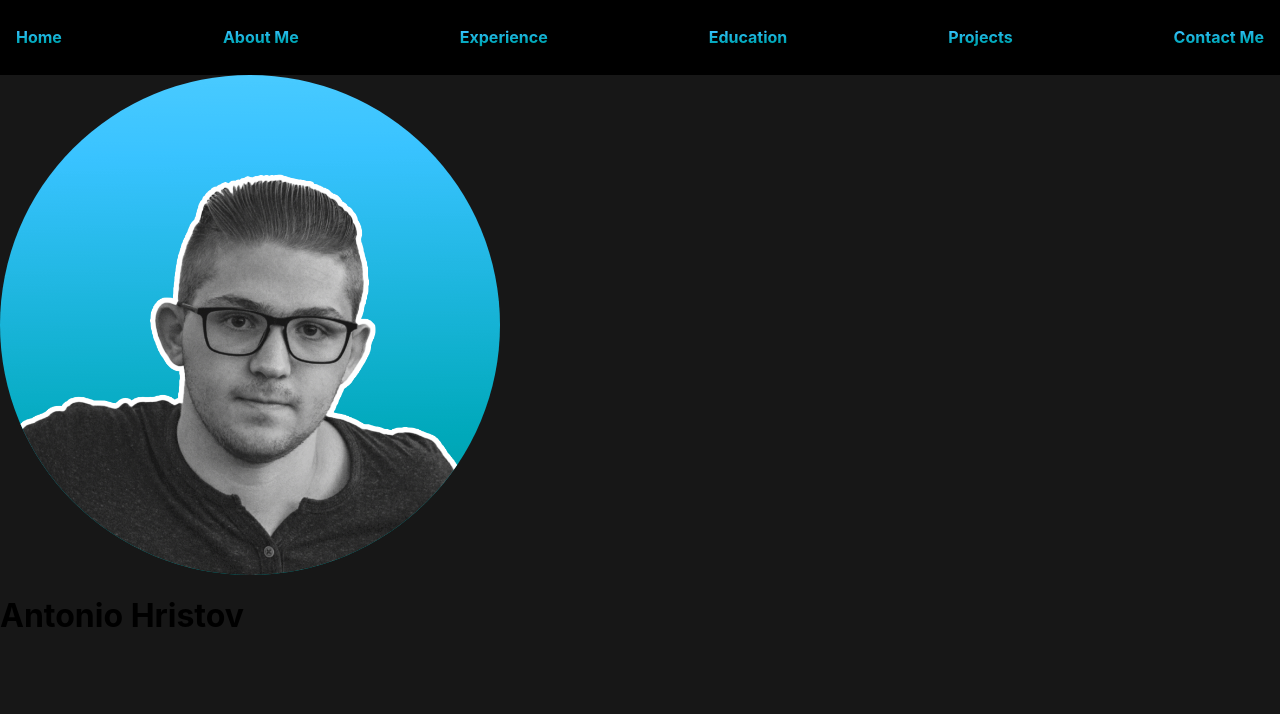
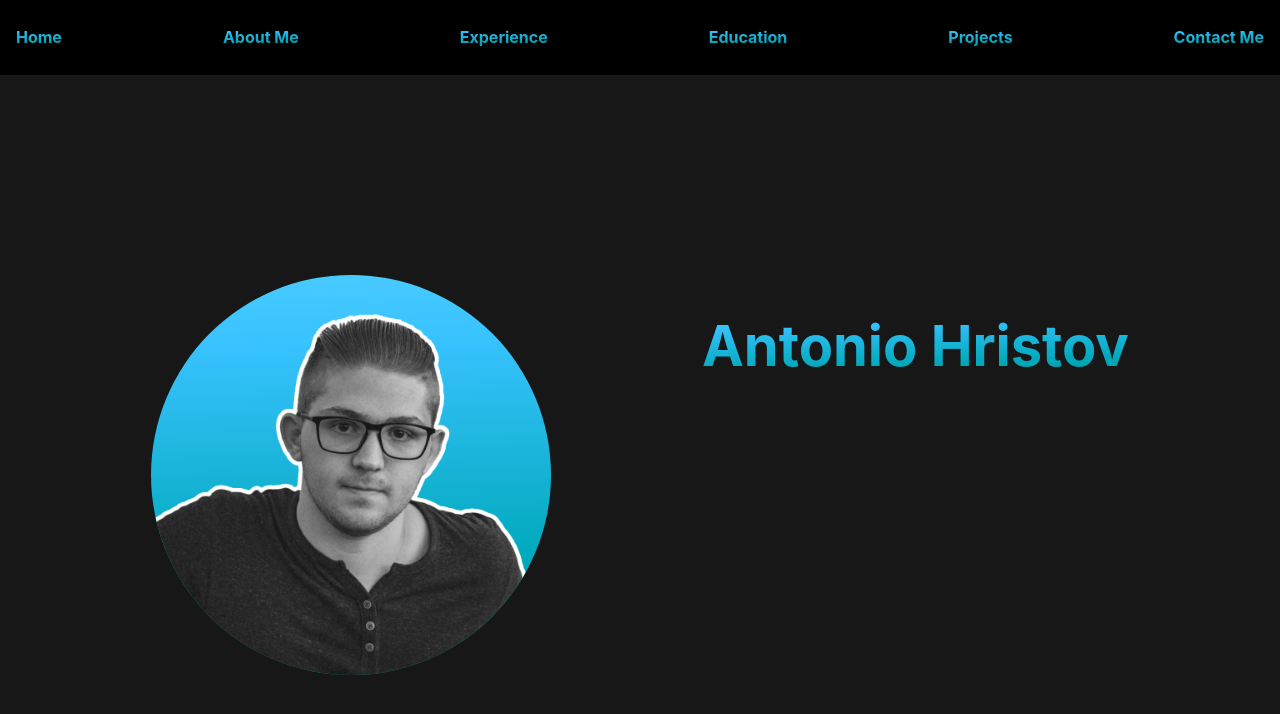
Before and after one commit to tonyhristov/tonyhristov-portfolio, a React (Create React App) app: page /education in a window 1280 px wide. Shown: the top 714 px of the page. Built offline with nearby package versions, Linux system fonts and the light colour scheme.

Commit message:
feat: add items to the homepage

```diff
--- /dev/null
+++ b/src/components/homeLogo/index.js
@@ -0,0 +1,33 @@
+import React from "react";
+import styled from "styled-components";
+import logo from "../../images/home.png"
+import hue from "../../constants/hue"
+
+const HomeLogo = () => (
+    <BackgroundLogo>
+        <Logo src={logo} alt="Logo"/>;
+    </BackgroundLogo>
+)
+
+const BackgroundLogo = styled.div`
+    background-color: #f35626;
+    background-image: -webkit-linear-gradient(92deg, #f35626, #feab3a);
+    -webkit-animation: ${hue} 10s infinite linear;
+    width: 50vh;
+    height: 50vh;
+    position: relative;
+    overflow: hidden;
+    border-radius: 50%;
+`
+
+const Logo = styled.img`
+    width: 125%;
+    height: 125%;
+    position: relative;
+    overflow: hidden;
+    border-radius: 50%;
+    margin-top: -9vh;
+    margin-left:-7vh
+`
+
+export default HomeLogo
--- /dev/null
+++ b/src/components/homeText/index.js
@@ -0,0 +1,23 @@
+import React from "react";
+import styled from "styled-components";
+import logo from "../../images/home.png"
+import hue from "../../constants/hue"
+
+const HomeText = () => (
+    <div>
+        <AnimatedGradientText>Antonio Hristov</AnimatedGradientText>
+    </div>
+)
+
+const AnimatedGradientText = styled.h1`
+  color: #f35626;
+  background-image: -webkit-linear-gradient(92deg, #f35626, #feab3a);
+  -webkit-background-clip: text;
+  -webkit-text-fill-color: transparent;
+  -webkit-animation: ${hue} 10s infinite linear;
+  font-size: 7vh;
+`
+
+
+
+export default HomeText
--- a/src/pages/home/index.js
+++ b/src/pages/home/index.js
@@ -1,48 +1,23 @@
 import React from "react";
 import styled from "styled-components";
-import logo from "../../images/home.png"
-import hue from "../../constants/hue"
-import Header from "../../components/header";
+import HomeLogo from "../../components/homeLogo";
+import HomeText from "../../components/homeText";
 
 const Home = () => {
     return (
         <Wrapper>
-            <BackgroundLogo>
-                <Logo src={logo} alt="Logo" />;
-            </BackgroundLogo>
-
-            <h1>Antonio Hristov</h1>
+            <HomeLogo/>
+            <HomeText/>
         </Wrapper>
-
     )
 }
 
 const Wrapper = styled.div`
-  //   display: flex;
-  // justify-content: space-between;
-  display: inline-block;
-  // height: 100%;
+    display: flex;
+    justify-content: space-evenly;
+    -ms-transform: translateY(50%);
+    transform: translateY(50%);
 `
 
-const BackgroundLogo = styled.div`
-    background-color: #f35626;
-    background-image: -webkit-linear-gradient(92deg, #f35626, #feab3a);
-    -webkit-animation: ${hue} 10s infinite linear;
-    width: 500px;
-    height: 500px;
-    position: relative;
-    overflow: hidden;
-    border-radius: 50%;
-`
-
-const Logo = styled.img`
-    width: 650px;
-    height: 650px;
-    position: relative;
-    overflow: hidden;
-    border-radius: 50%;
-    margin-top: -45px;
-    margin-left:-85px
-`
 
 export default Home
```
